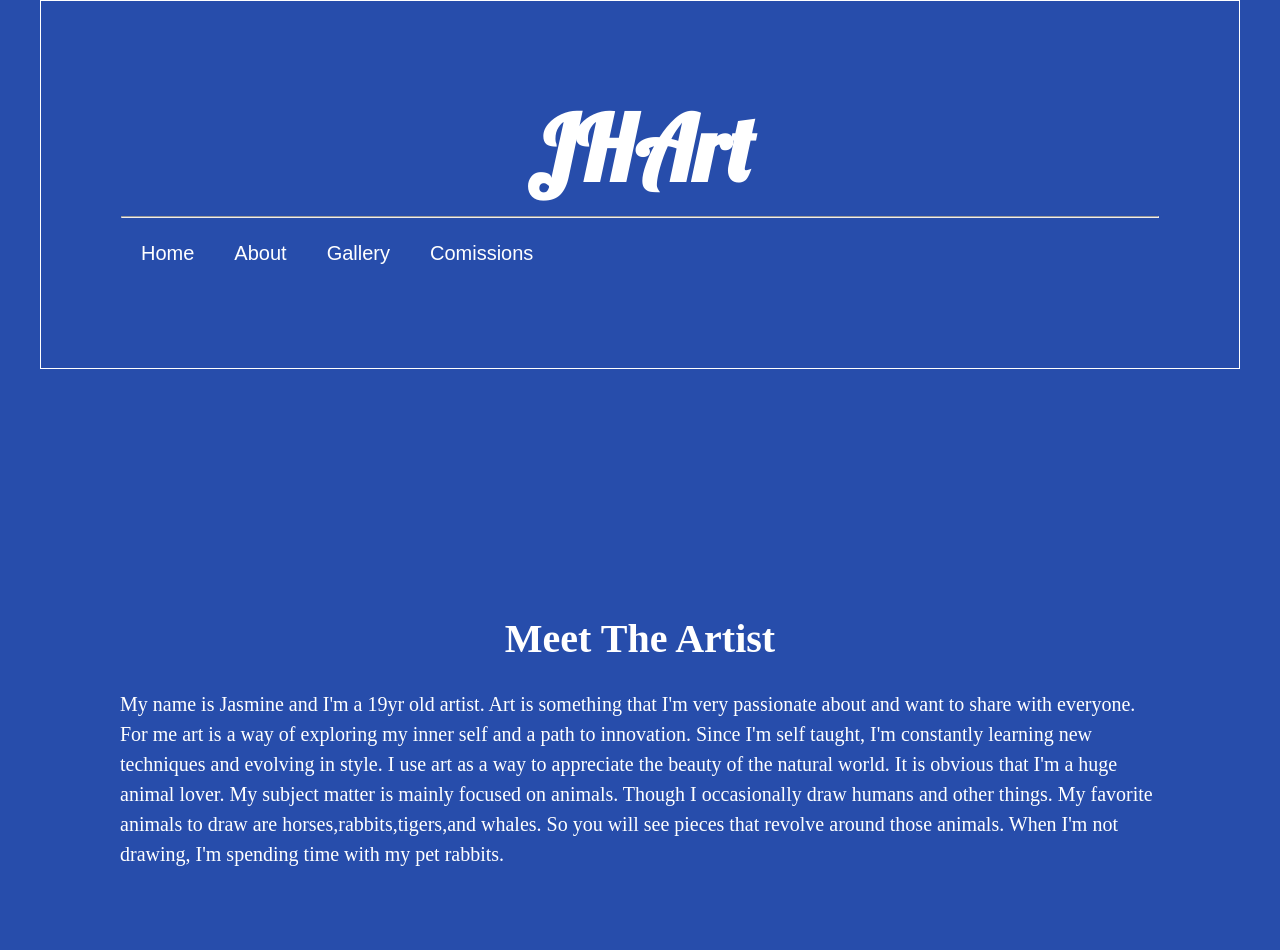
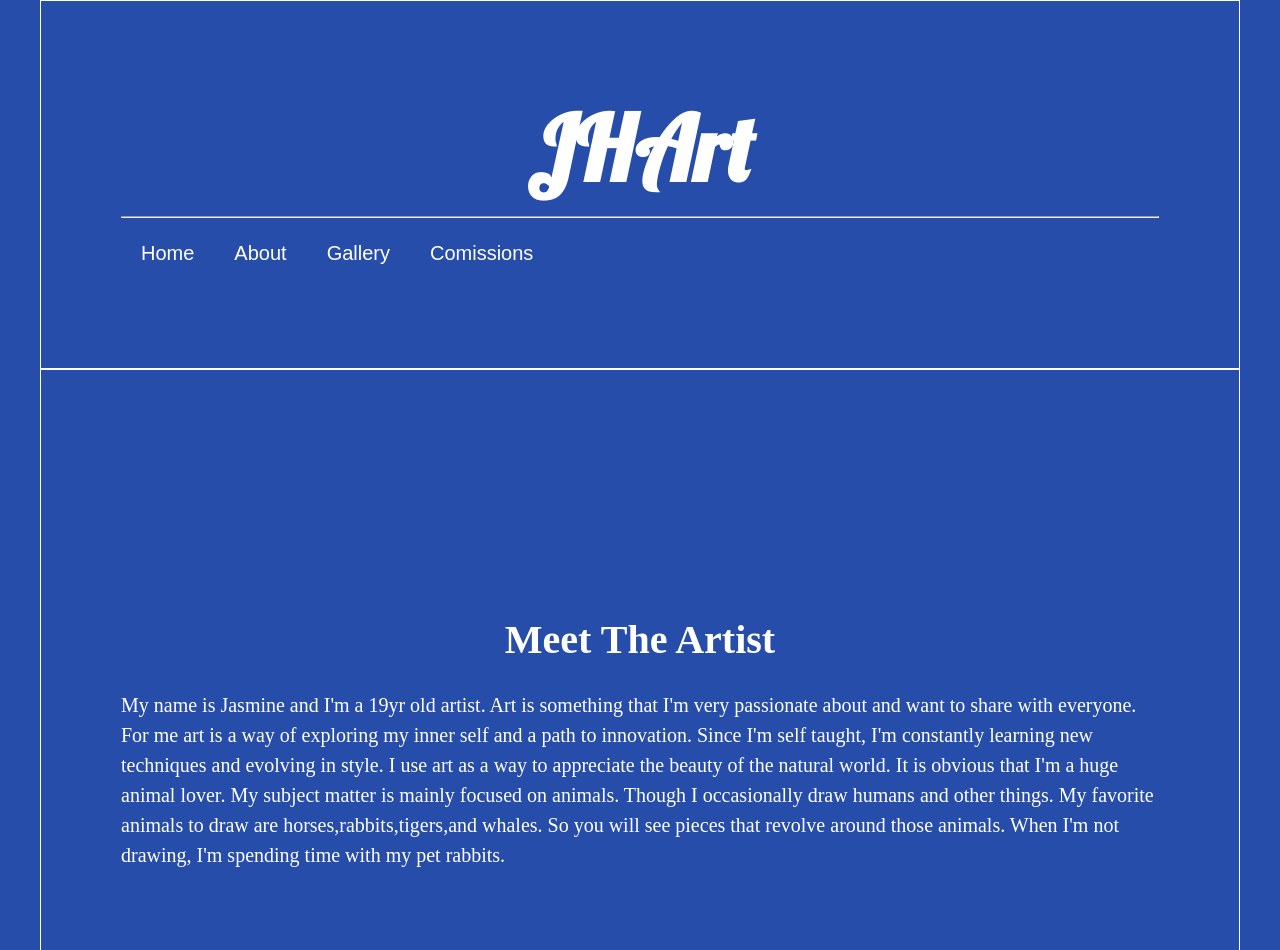
Before and after one commit to jhartsite/jhartsite.github.io, a plain HTML site: page unit_9/about.html in a window 1280 px wide. Drawn offline with Linux system fonts and the light colour scheme; a web font is replaced by a local one.

Commit message:
fixed border

```diff
--- a/unit_9/css/style.css
+++ b/unit_9/css/style.css
@@ -44,7 +44,7 @@ h2{
 	color: white;
 	font-size: 2em;
 	text-align: right
-	margin-right: 5em;
+	margin-right: 6em;
 	margin-top: 4em;
 }
 section {
@@ -110,7 +110,7 @@ a:hover {
 }
 
 #column{
-	bottom: 1px white solid;
+	border: 1px white solid;
 	margin: auto;
 }
 
```
